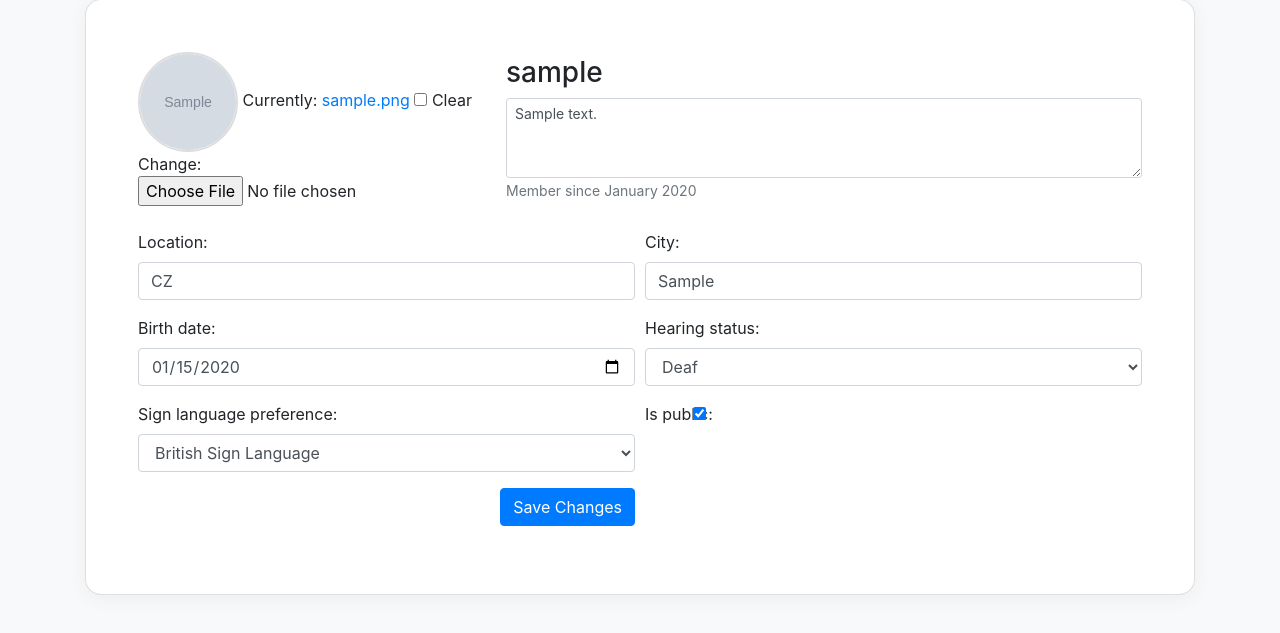
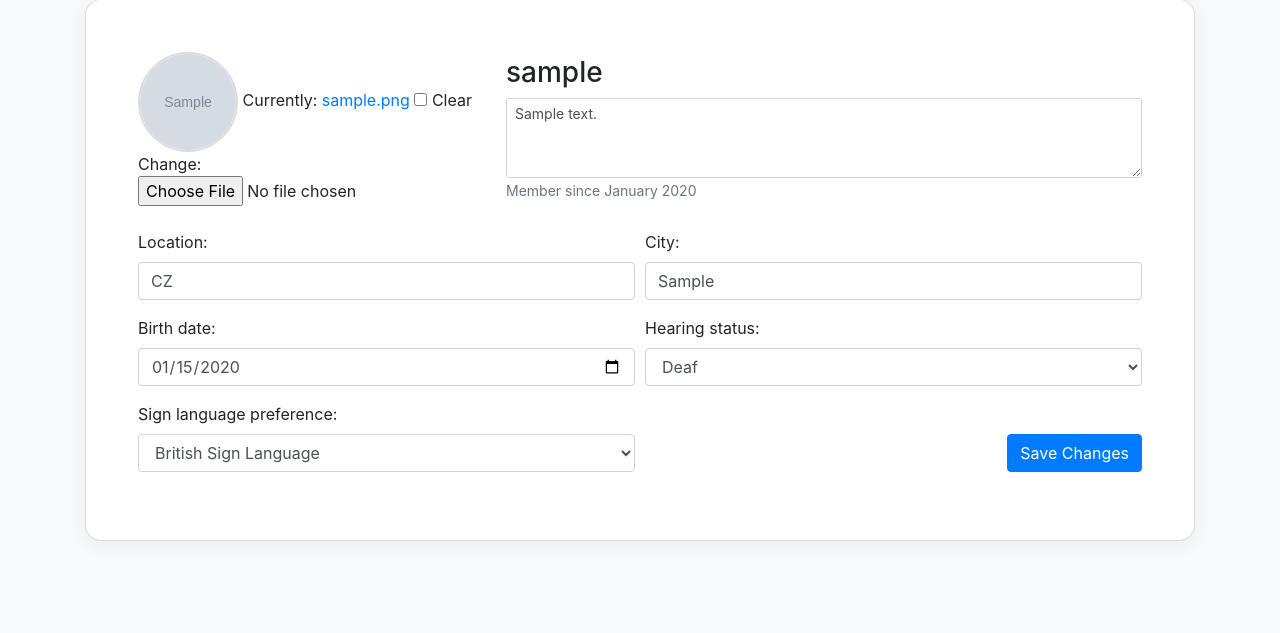
Before and after one commit to Redtricity/deaf-app-deploy, a Django app: page /accounts/editprofile/ in a window 1280 px wide. Shown: the part 167-800 px from the top of the page. Run offline with Django 5.2, Linux system fonts and the light colour scheme; a user stored in the database is signed in; tables that the repository leaves empty hold one stand-in row (values such as "Sample post"); grey boxes marked "Sample" are stand-in pictures; some libraries are stand-ins or nearby versions.

Commit message:
removed user privacy

```diff
--- a/accounts/forms.py
+++ b/accounts/forms.py
@@ -81,11 +81,10 @@
         fields = [
             'bio', 'location', 'city', 'birth_date',
             'hearing_status', 'sign_language_preference',
-            'profile_picture', 'identity_tags', 'is_public',
+            'identity_tags', 'profile_picture'
         ]
         widgets = {
-            'birth_date': forms.DateInput(attrs={'type': 'date', 'class': 'form-control'}),
+            'birth_date': DateInput(attrs={'type': 'date', 'class': 'form-control'}),
             'location': CountrySelectWidget(attrs={'class': 'form-control'}),
             'city': forms.TextInput(attrs={'class': 'form-control', 'placeholder': 'e.g., Glasgow or London'}),
-            'is_public': forms.CheckboxInput(attrs={'class': 'form-check-input'}),
         }
--- a/accounts/templates/accounts/editprofile.html
+++ b/accounts/templates/accounts/editprofile.html
@@ -74,12 +74,6 @@
             {{ form.sign_language_preference|add_class:"form-control" }}
           </div>
 
-          <div class="form-group col-md-6">
-            {{ form.is_public.label_tag }}
-            {{ form.is_public }}
-          </div>
-
-
           <div class="form-group col-md-6 d-flex align-items-end justify-content-end">
             <button type="submit" class="btn btn-primary">Save Changes</button>
           </div>
```
